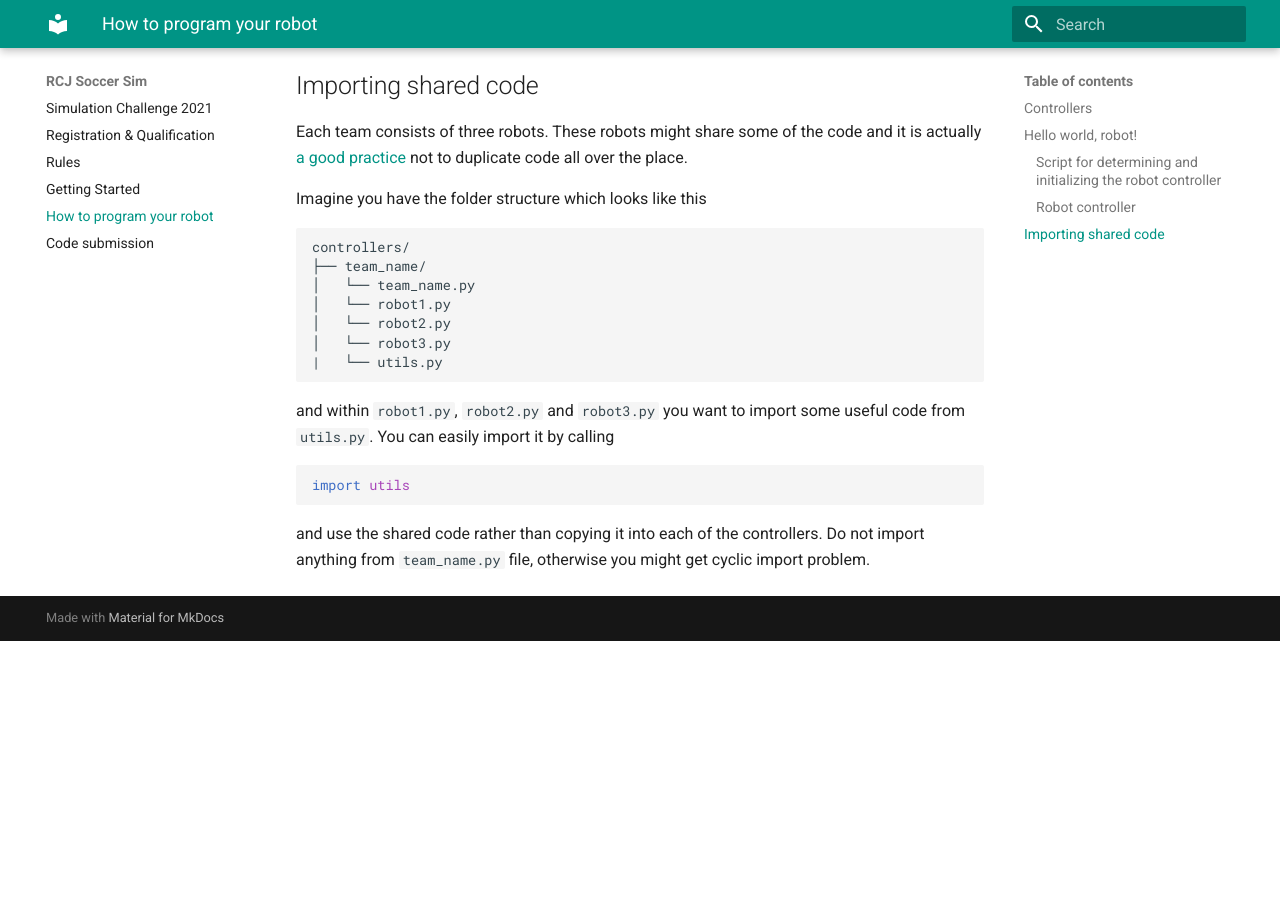
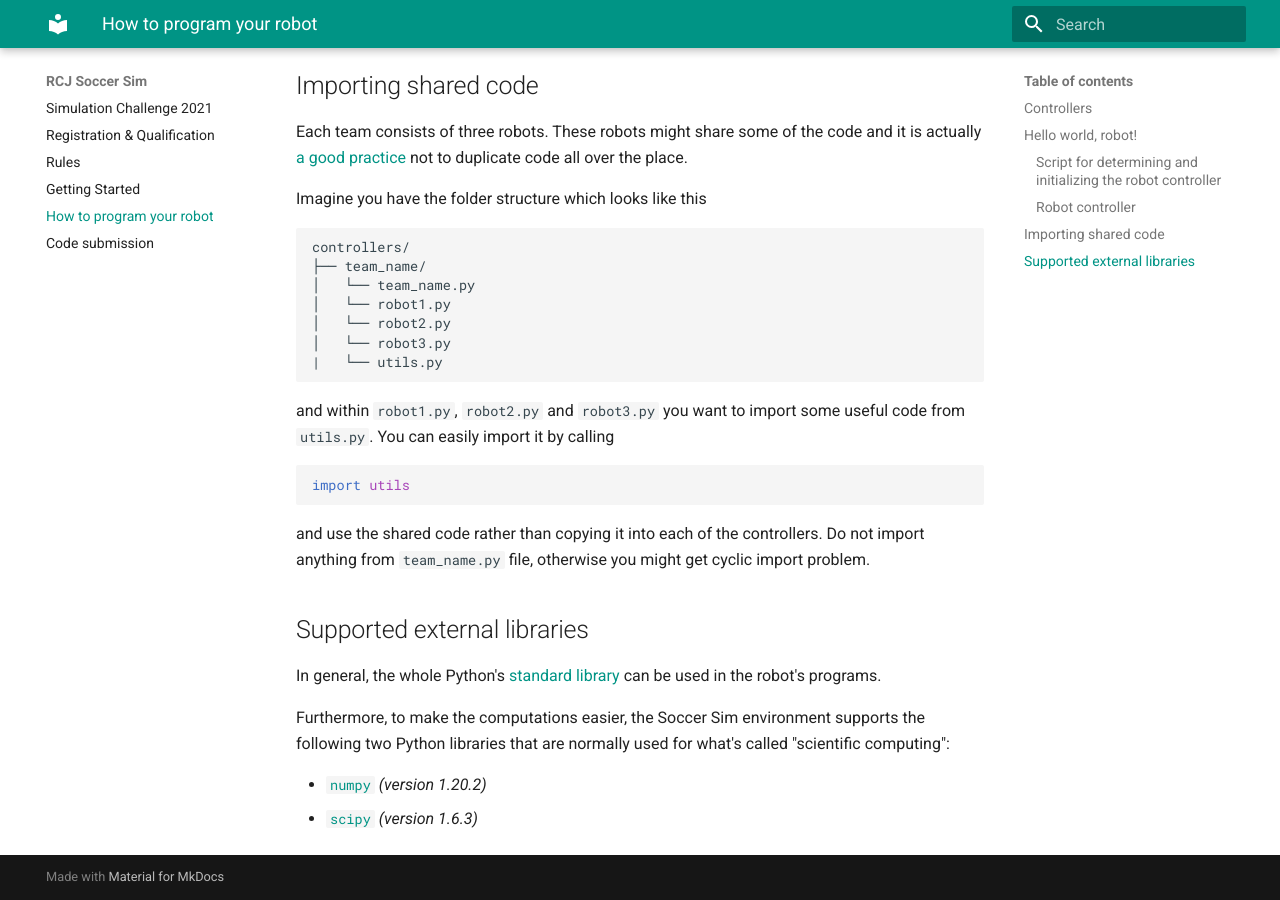
Before and after one commit to robocup-junior/rcj-soccersim, an MkDocs documentation site: the page built from docs/docs/how_to_robot.md, in a window 1280 px wide and 900 px high, scrolled down 4849 px. Built offline with MkDocs 1.6.1 and Material for MkDocs 9.7.7, drawn with Linux system fonts in a browser that asks for light colours; before the commit the page ends 5490 px from its top, so only the background shows below that.

Commit message:
add: `numpy` and `scipy`
* Install `numpy` and `scipy` in `run-in-docker.sh` and by doing so,
  ensure that it can be used in robot's code.

* Add a note on `numpy` and `scipy` to the docs.

Signed-off-by: mr.Shu <mr@shu.io>

```diff
--- a/docs/docs/how_to_robot.md
+++ b/docs/docs/how_to_robot.md
@@ -280,3 +280,16 @@ import utils
 and use the shared code rather than copying it into each of the controllers.
 Do not import anything from `team_name.py` file, otherwise you might get
 cyclic import problem.
+
+## Supported external libraries
+
+In general, the whole Python's
+[standard library](https://docs.python.org/3/library/index.html) can be used in the
+robot's programs.
+
+Furthermore, to make the computations easier, the Soccer Sim environment
+supports the following two Python libraries that are normally used for what's
+called "scientific computing":
+
+- [`numpy`](https://numpy.org/doc/stable/) *(version 1.20.2)*
+- [`scipy`](https://docs.scipy.org/doc/scipy/reference/) *(version 1.6.3)*
```
Also changed, not shown: 1 other file.
